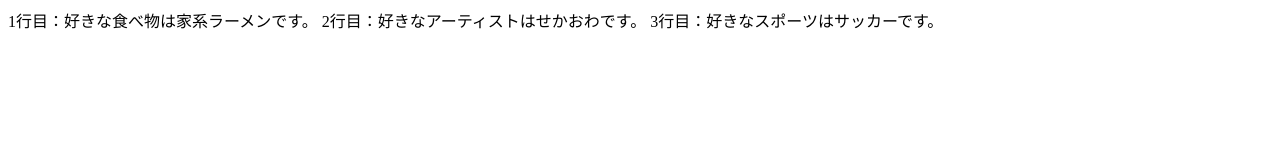
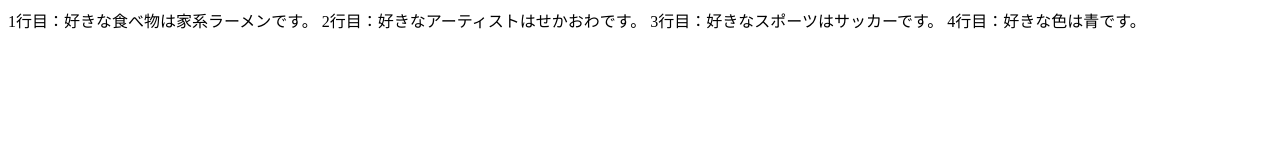
Before and after one commit to yuhif/command-practice, a plain HTML site: page index.html in a window 1280 px wide. Drawn offline with Linux system fonts and the light colour scheme.

Commit message:
好きな色を追加

```diff
--- a/index.html
+++ b/index.html
@@ -4,6 +4,6 @@
 	1行目：好きな食べ物は家系ラーメンです。
 	2行目：好きなアーティストはせかおわです。
 	3行目：好きなスポーツはサッカーです。
-
+	4行目：好きな色は青です。
 </body>
 <html>
```
